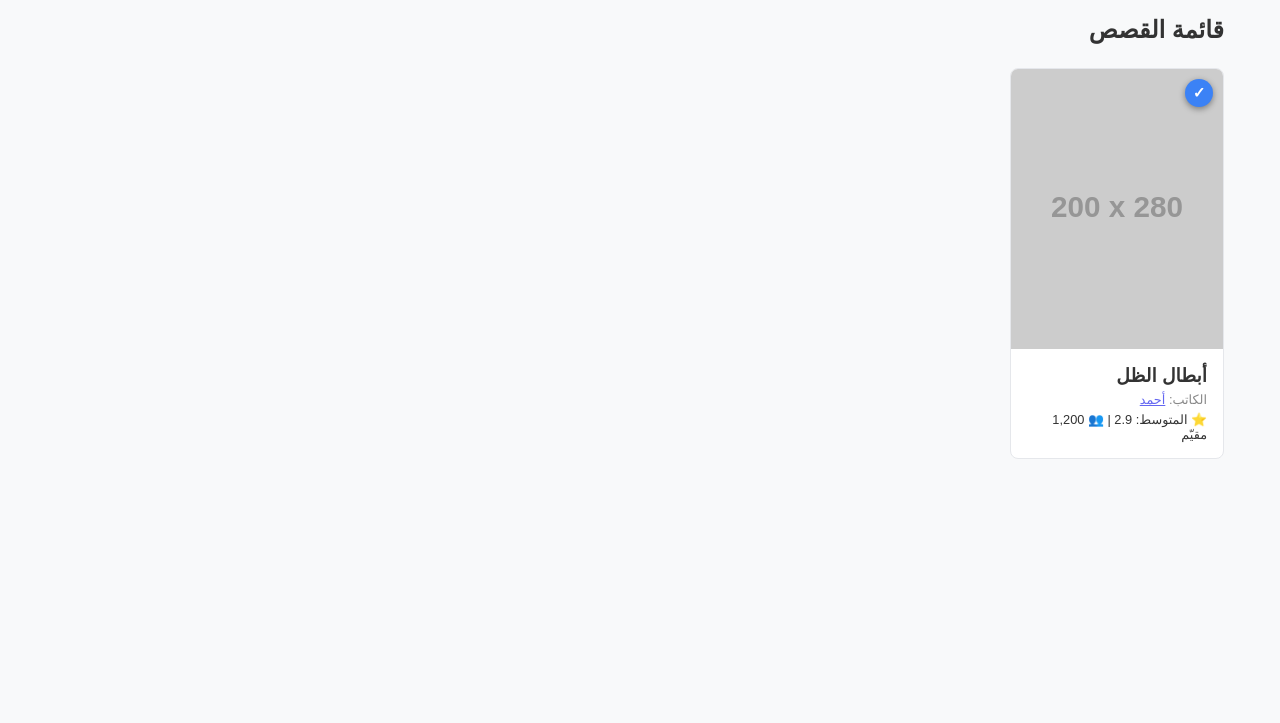
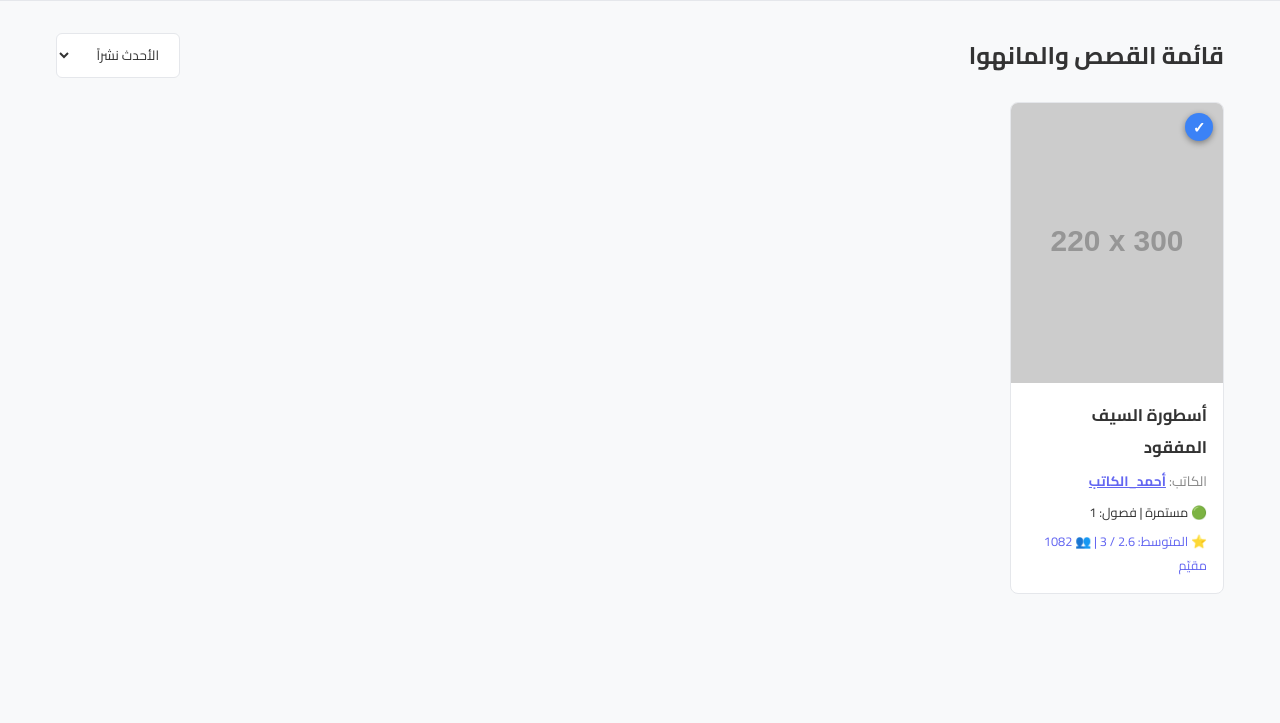
Before and after one commit to mjdgeth8-coder/ManhwaVerse, a website: page main-site.html in a window 1280 px wide. Shown: the part 77-800 px from the top of the page. Drawn offline with Linux system fonts and the light colour scheme; placeholder pictures from the web are drawn by us.

Commit message:
Update main-site.html

```diff
--- a/main-site.html
+++ b/main-site.html
@@ -3,8 +3,9 @@
 <head>
     <meta charset="UTF-8">
     <meta name="viewport" content="width=device-width, initial-scale=1.0">
-    <title>مانهوا ڤيرس - الرئيسية</title>
+    <title>مانهوا ڤيرس - تصفح القصص</title>
     <link rel="stylesheet" href="style.css">
+    <link href="https://fonts.googleapis.com/css2?family=Cairo:wght@400;600;700&display=swap" rel="stylesheet">
 </head>
 <body>
     <header>
@@ -12,36 +13,110 @@
         <nav class="nav-links">
             <a href="main-site.html">الرئيسية</a>
             <button onclick="window.location.href='index.html'">تسجيل / دخول</button>
+            <button class="theme-toggle" id="themeBtn">🌙</button>
         </nav>
-        <button class="theme-toggle" id="themeToggleBtn">🌙</button>
     </header>
 
     <div class="container">
-        <h2>قائمة القصص</h2>
-        <div class="grid" id="mangaGrid" style="margin-top: 1.5rem;">
-            <div class="manga-card">
-                <div class="verified-badge" title="عمل مميز موثق">✓</div>
-                <a href="read.html"><img src="https://via.placeholder.com/200x280" alt="غلاف"></a>
-                <div class="manga-info">
-                    <h3>أبطال الظل</h3>
-                    <p style="font-size: 0.8rem; color: #888; margin-top: 0.3rem;">
-                        الكاتب: <a href="writer-profile.html" style="color: var(--primary-color);">أحمد</a>
-                    </p>
-                    <p style="font-size: 0.8rem; margin-top: 0.3rem;">⭐ المتوسط: 2.9 | 👥 1,200 مقيّم</p>
-                </div>
-            </div>
+        <div style="display: flex; justify-content: space-between; align-items: center; margin-bottom: 1.5rem; flex-wrap: wrap; gap: 1rem;">
+            <h2>قائمة القصص والمانهوا</h2>
+            <select id="sortSelect" onchange="renderStories()" style="padding: 0.5rem 1rem; border-radius: 6px; border: 1px solid var(--border-color); background: var(--card-bg); color: var(--text-color);">
+                <option value="new">الأحدث نشراً</option>
+                <option value="old">الأقدم نشراً</option>
+                <option value="rating">الأعلى تقييماً</option>
+            </select>
         </div>
+
+        <div class="grid" id="mangaGrid"></div>
     </div>
 
     <script>
-        const btn = document.getElementById('themeToggleBtn');
-        btn.addEventListener('click', () => {
-            if(document.documentElement.getAttribute('data-theme')==='dark'){
-                document.documentElement.removeAttribute('data-theme'); btn.textContent='🌙';
-            }else{
-                document.documentElement.setAttribute('data-theme','dark'); btn.textContent='☀️';
+        const themeBtn = document.getElementById('themeBtn');
+        if (localStorage.getItem('theme') === 'dark') {
+            document.documentElement.setAttribute('data-theme', 'dark');
+            themeBtn.textContent = '☀️';
+        }
+        themeBtn.onclick = () => {
+            if (document.documentElement.getAttribute('data-theme') === 'dark') {
+                document.documentElement.removeAttribute('data-theme');
+                localStorage.setItem('theme', 'light');
+                themeBtn.textContent = '🌙';
+            } else {
+                document.documentElement.setAttribute('data-theme', 'dark');
+                localStorage.setItem('theme', 'dark');
+                themeBtn.textContent = '☀️';
             }
-        });
+        };
+
+        // تهيئة قصة افتراضية للتجربة إذا كانت قاعدة البيانات فارغة
+        if (!localStorage.getItem('mv_stories')) {
+            const sampleStories = [{
+                id: 's_demo_1',
+                title: 'أسطورة السيف المفقود',
+                cover: 'https://via.placeholder.com/220x300/4f46e5/ffffff?text=Manhwa+Cover',
+                status: 'ongoing',
+                writerId: 'w_demo',
+                writerName: 'أحمد_الكاتب',
+                createdAt: Date.now(),
+                ratings: { bad: 12, good: 450, best: 620 }, // المجموع جيد+أحسن = 1070 (> 1000 يأخذ علامة الصح الزرقاء)
+                chapters: [{
+                    number: 1,
+                    pages: [
+                        'https://via.placeholder.com/800x1100/1e293b/ffffff?text=Page+1',
+                        'https://via.placeholder.com/800x1100/334155/ffffff?text=Page+2',
+                        'https://via.placeholder.com/800x1100/475569/ffffff?text=Page+3',
+                        'https://via.placeholder.com/800x1100/64748b/ffffff?text=Page+4',
+                        'https://via.placeholder.com/800x1100/94a3b8/ffffff?text=Page+5',
+                        'https://via.placeholder.com/800x1100/cbd5e1/000000?text=Page+6'
+                    ]
+                }]
+            }];
+            localStorage.setItem('mv_stories', JSON.stringify(sampleStories));
+        }
+
+        function getStats(ratings) {
+            const total = ratings.bad + ratings.good + ratings.best;
+            const positive = ratings.good + ratings.best;
+            const avg = total === 0 ? '0.0' : (((ratings.bad * 1) + (ratings.good * 2) + (ratings.best * 3)) / total).toFixed(1);
+            return { total, positive, avg };
+        }
+
+        function renderStories() {
+            let stories = JSON.parse(localStorage.getItem('mv_stories') || '[]');
+            const sortBy = document.getElementById('sortSelect').value;
+
+            if (sortBy === 'new') stories.sort((a, b) => b.createdAt - a.createdAt);
+            if (sortBy === 'old') stories.sort((a, b) => a.createdAt - b.createdAt);
+            if (sortBy === 'rating') stories.sort((a, b) => getStats(b.ratings).avg - getStats(a.ratings).avg);
+
+            const grid = document.getElementById('mangaGrid');
+            grid.innerHTML = stories.map(s => {
+                const stats = getStats(s.ratings);
+                const badge = stats.positive > 1000 ? `<div class="verified-badge" title="أكثر من 1000 مقيّم بدرجة جيد فأعلى">✓</div>` : '';
+                return `
+                    <div class="manga-card">
+                        ${badge}
+                        <a href="read.html?story=${s.id}">
+                            <img src="${s.cover}" alt="${s.title}">
+                        </a>
+                        <div class="manga-info">
+                            <h3 style="font-size: 1.05rem;">${s.title}</h3>
+                            <p style="font-size: 0.85rem; color: #888; margin-top: 0.3rem;">
+                                الكاتب: <a href="writer-profile.html?writer=${s.writerId}" style="color: var(--primary-color); font-weight: bold;">${s.writerName}</a>
+                            </p>
+                            <p style="font-size: 0.8rem; margin-top: 0.4rem;">
+                                ${s.status === 'completed' ? '🔒 مكتملة' : '🟢 مستمرة'} | فصول: ${s.chapters.length}
+                            </p>
+                            <p style="font-size: 0.8rem; margin-top: 0.3rem; color: var(--primary-color);">
+                                ⭐ المتوسط: ${stats.avg} / 3 | 👥 ${stats.total} مقيّم
+                            </p>
+                        </div>
+                    </div>
+                `;
+            }).join('');
+        }
+
+        renderStories();
     </script>
 </body>
 </html>
```
